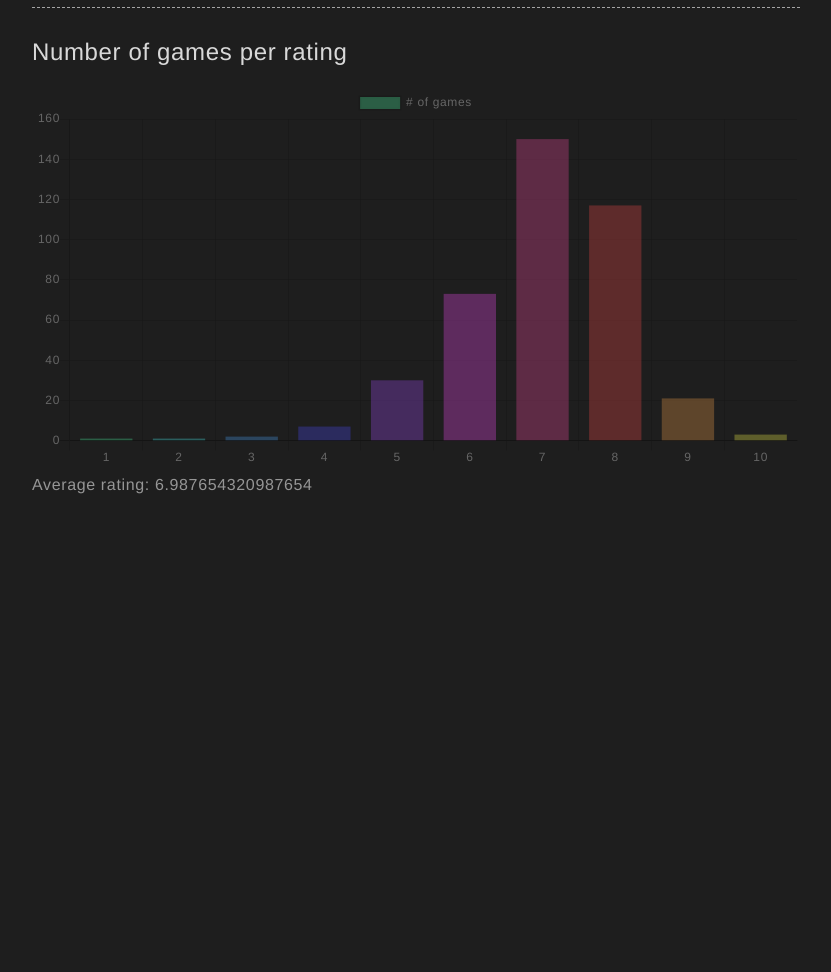
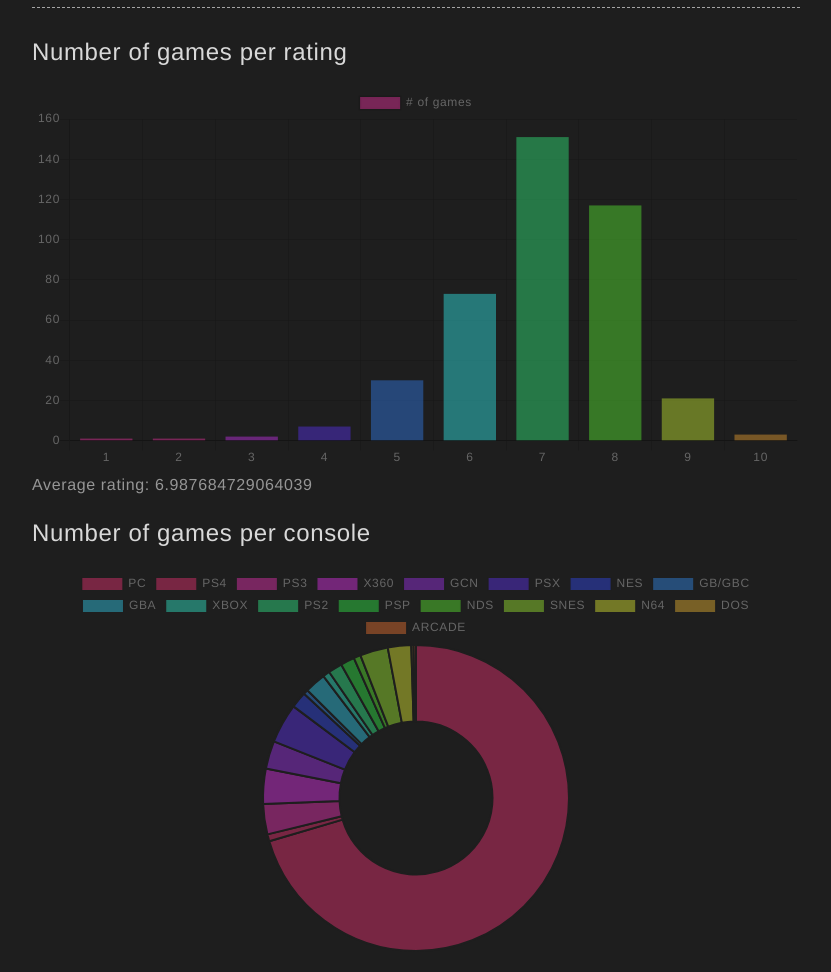
Before and after one commit to m-e-l-b-o/The-List, a plain HTML site: page stats.html in a window 1280 px wide. Shown: the part 68-1040 px from the top of the page, without its empty margins (224-1055 px from the left). Before the commit the page ends 800 px from the top, so only its background shows below. Drawn offline with Linux system fonts and the light colour scheme.

Commit message:
Add files via upload

```diff
--- a/GAMES.csv
+++ b/GAMES.csv
@@ -405,3 +405,4 @@ Rating,Game,Platform,First Playthrough,Emulator
 6,Grand Theft Auto III,PC,8h54m8s
 7,Cave Story+,PC,6h2m38s
 6,Late Shift,PC,57m19s
+7,Layers of Fear,PC,2h13m52s
--- a/stats.html
+++ b/stats.html
@@ -16,10 +16,13 @@
   <div id="separator">
   </div>
 
-  <h2>Number of games per rating</h3>
+  <h2>Number of games per rating</h2>
   <canvas class="chart" id="ratingChart"></canvas>
 
   <p>Average rating: <p class="averageRating"></p></p>
+
+  <h2>Number of games per console</h2>
+  <canvas class="chart" id="consoleChart"></canvas>
 
   </div>
 
@@ -50,7 +53,6 @@ Papa.parse(link, {
       var counts = [0,0,0,0,0,0,0,0,0,0]
       for(i=0;i<ratings.length;i++){
         for(j=0;j<10;j++){
-          console.log(j)
           if(ratings[i] == j+1){
             counts[j] += 1
           }
@@ -58,13 +60,31 @@ Papa.parse(link, {
       }
       return counts
     }
+    function getConsoles(){
+      var clist = []
+      for(i=0;i<platforms.length;i++){
+        if(clist.includes(platforms[i])){}
+        else{clist.push(platforms[i])}
+      }
+      return clist
+    }
+    function getConsoleAmount(){
+      var clist = getConsoles()
+      var camountlist = new Array(clist.length).fill(0)
+      var pos
+      for(i=0;i<platforms.length;i++){
+        pos = clist.indexOf(platforms[i])
+        camountlist[pos] += 1
+      }
+      return camountlist
+    }
 
     //Inserting values
-    var sum = 0
+    var rsum = 0
     for(i=0;i<ratings.length;i++){
-      sum += ratings[i]
+      rsum += ratings[i]
     }
-    $(".averageRating").html(sum/ratings.length)
+    $(".averageRating").html(rsum/ratings.length)
 
     //Charts
     var ratingChart = new Chart(document.getElementById("ratingChart").getContext("2d"),{
@@ -78,32 +98,50 @@ Papa.parse(link, {
         }]
       }
     })
+    var consoleChart = new Chart(document.getElementById("consoleChart").getContext("2d"),{
+      type: "doughnut",
+      data: {
+        labels: getConsoles(),
+        datasets: [{
+          label: "# of games",
+          data: getConsoleAmount(),
+          backgroundColor: getColors(getConsoles().length),
+          borderColor: "rgba(30,30,30,1)"
+        }]
+      }
+    })
 
     //end of "complete"
   }
 });
 
 //List independent functions
-function getColors(n){
-  var colors = [
-    "rgba(63,191,127,0.4)",
-    "rgba(63,191,191,0.4)",
-    "rgba(63,127,191,0.4)",
-    "rgba(63,63,191,0.4)",
-    "rgba(127,63,191,0.4)",
-    "rgba(191,63,191,0.4)",
-    "rgba(191,63,127,0.4)",
-    "rgba(191,63,63,0.4)",
-    "rgba(191,127,63,0.4)",
-    "rgba(191,191,63,0.4)"
-  ]
-  return colors.slice(0,n)
+function getColors(n){ //Picks n hues then converts to n rgb values.
+  var hues = []
+  var rgbs = []
+  for(i=0;i<n;i++){
+    hues.push((360/n)*(i+1))
+  }
+  for(i=0;i<hues.length;i++){
+    var H,S,L,C,X,m,prime,rgb
+    H = hues[i]
+    S = 1
+    L = 0.6
+    C = (1 - Math.abs(2*L - 1))*S
+    X = C*(1-Math.abs(((H/60)%2)-1))
+    m = L - (C/2)
+    if(H < 60){prime = [C,X,0]}
+    else if(60 <= H && H < 120){prime = [X,C,0]}
+    else if(120 <= H && H < 180){prime = [0,C,X]}
+    else if(180 <= H && H < 240){prime = [0,X,C]}
+    else if(240 <= H && H < 300){prime = [X,0,C]}
+    else if(300 <= H && H < 360){prime = [C,0,X]}
+    //console.log(prime)
+    rgb = [(prime[0]+m)*255,(prime[1]+m)*255,(prime[2]+m)*255]
+    rgbs.push("rgba(" + Math.round(rgb[0]) + "," + Math.round(rgb[1]) + "," + Math.round(rgb[2]) + "," + 0.4 + ")")
+  }
+  return rgbs.reverse()
 }
-/* This takes n colors from a selection of max 10. I plan
-to replace this with an algorithm which gets n equidistant
-hues in HSL and converts it to RGB. That way I might be
-able to produce n "distinct" colors.
-HSL to RGB conversion on Wikipedia */
 
 </script>
 </body>
```
Also changed, not shown: index.html (+0 -4 lines).
